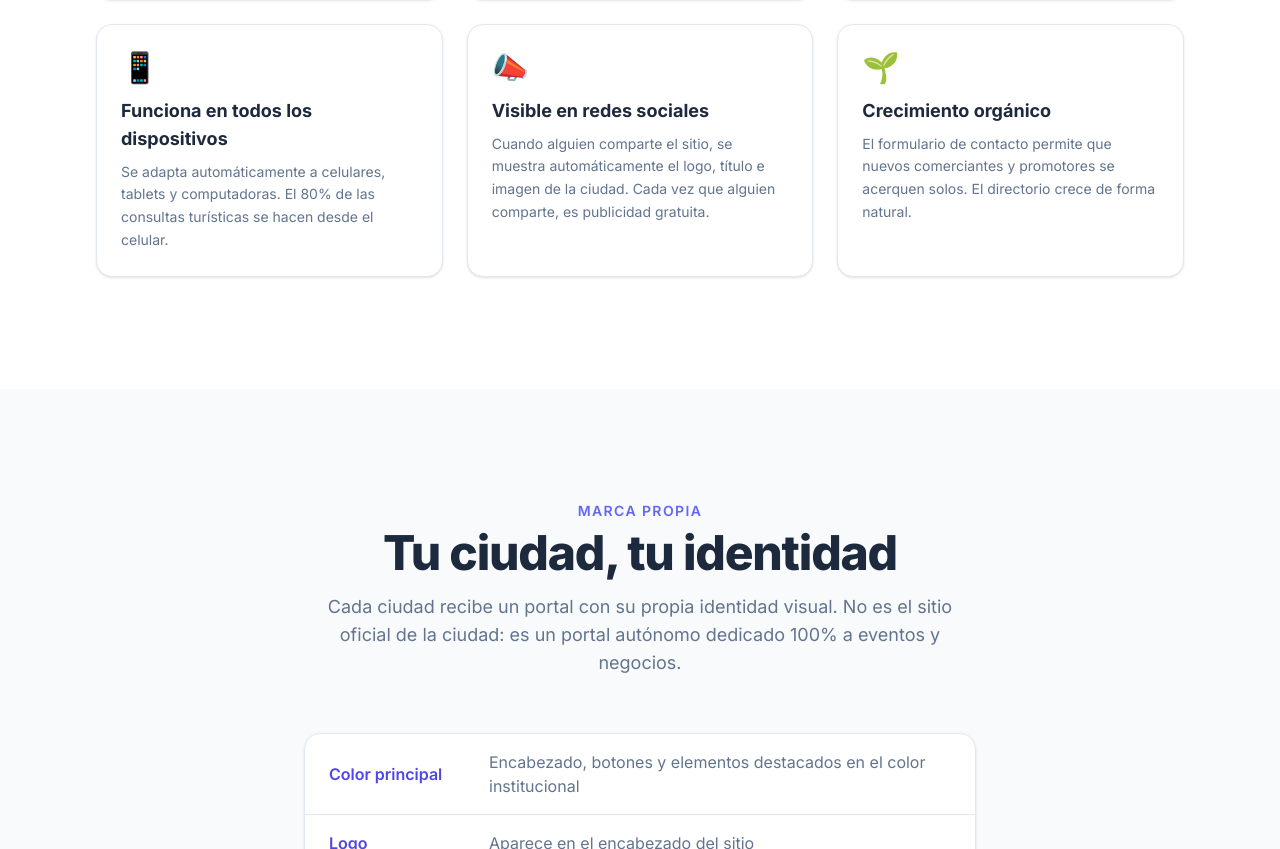
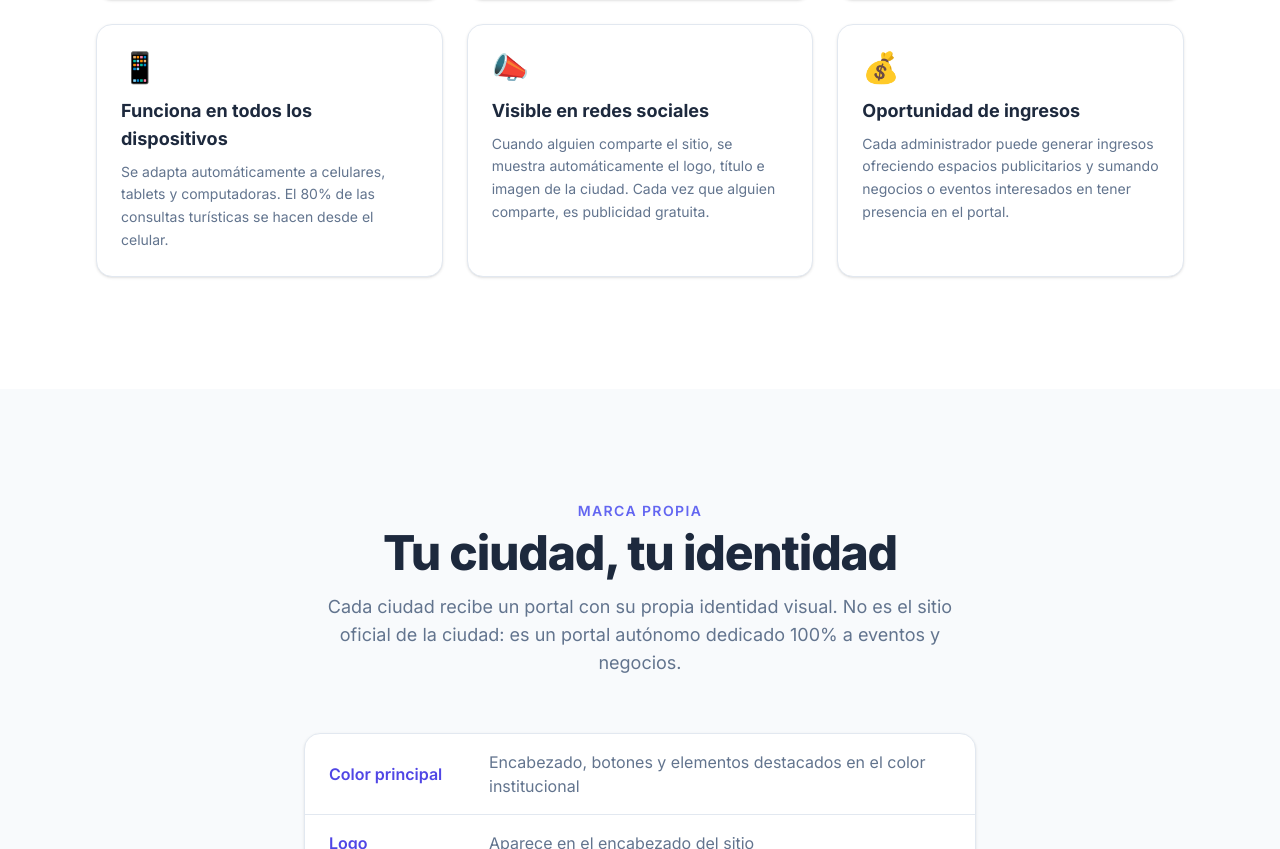
Before and after one commit to francovanney/landing-un-plan, a React (Vite) app: page / in a window 1280 px wide. Shown: the part 4876-5725 px from the top of the page. Built offline with nearby package versions, Linux system fonts and the light colour scheme.

Commit message:
feat: update benefits section to reflect new income opportunity for administrators

```diff
--- a/src/App.tsx
+++ b/src/App.tsx
@@ -153,9 +153,9 @@ const benefits = [
     icon: "📣",
   },
   {
-    title: "Crecimiento orgánico",
-    text: "El formulario de contacto permite que nuevos comerciantes y promotores se acerquen solos. El directorio crece de forma natural.",
-    icon: "🌱",
+    title: "Oportunidad de ingresos",
+    text: "Cada administrador puede generar ingresos ofreciendo espacios publicitarios y sumando negocios o eventos interesados en tener presencia en el portal.",
+    icon: "💰",
   },
 ];
 
```
